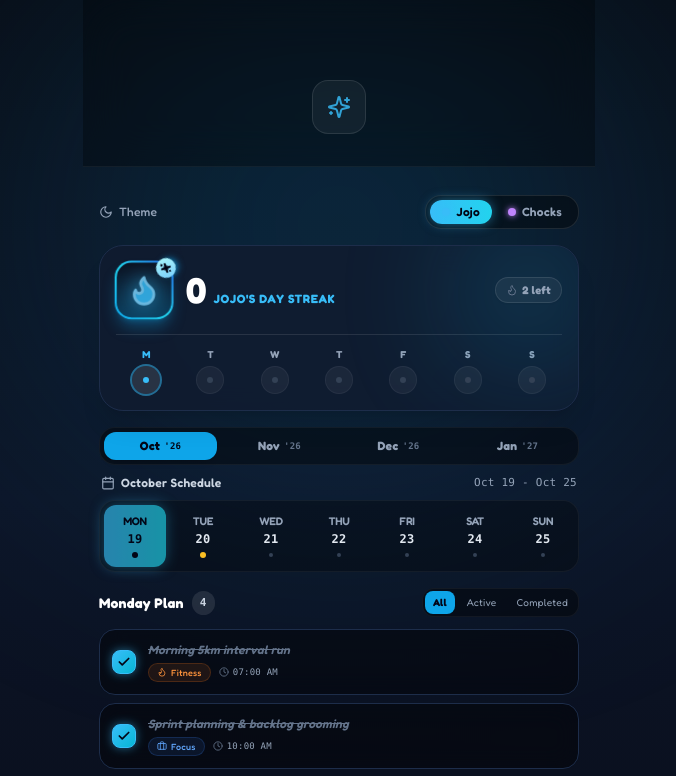
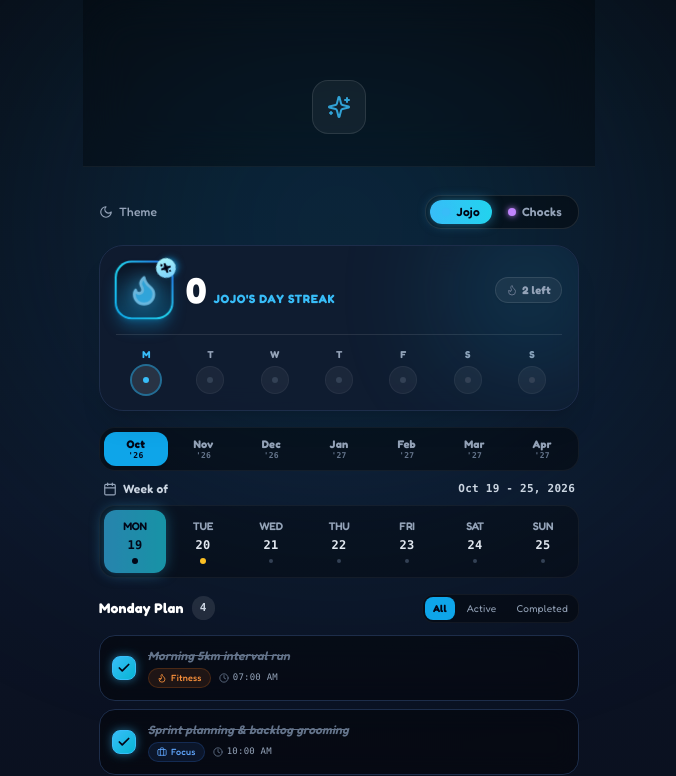
Before and after one commit to smithlyon/streak-pulse-mobile, a React (Vite) app: page / in a window 1280 px wide. Shown: the top 776 px of the page, without its empty margins (301-977 px from the left). Built offline with nearby package versions, Linux system fonts and the light colour scheme.

Commit message:
feat: sync calendar and day selector with months from October to April

```diff
--- a/src/App.jsx
+++ b/src/App.jsx
@@ -9,6 +9,7 @@ import { AdminPinModal } from './components/AdminPinModal';
 import { AdminControls } from './components/AdminControls';
 import { THEMES } from './constants/themeConfig';
 import { DAYS_OF_WEEK, INITIAL_TASKS } from './constants/initialData';
+import { getWeekDaysForDate, jsDayToDayId } from './utils/dateUtils';
 import { ShieldCheck } from 'lucide-react';
 
 const STORAGE_KEY_THEME = 'daily_pulse_theme_v1';
@@ -20,9 +21,19 @@ export default function App() {
     return localStorage.getItem(STORAGE_KEY_THEME) || 'jojo';
   });
 
-  // Active day & month selection
-  const [selectedDay, setSelectedDay] = useState('mon');
-  const [selectedMonth, setSelectedMonth] = useState('oct');
+  // Selected date state - single source of truth for DaySelector & Admin Calendar
+  const [selectedDate, setSelectedDate] = useState(() => {
+    const now = new Date();
+    const y = now.getFullYear();
+    const m = now.getMonth();
+    if ((y === 2026 && m >= 9) || (y === 2027 && m <= 3)) {
+      return now;
+    }
+    return new Date(2026, 9, 20); // Tuesday, Oct 20, 2026
+  });
+
+  const weekDays = getWeekDaysForDate(selectedDate);
+  const selectedDay = jsDayToDayId(selectedDate.getDay());
 
   // Independent tasks per profile: { jojo: tasksByDay, chocks: tasksByDay }
   const [tasksByProfile, setTasksByProfile] = useState(() => {
@@ -85,7 +96,7 @@ export default function App() {
   const activeDayTasks = tasksByDay[selectedDay] || [];
   const completedCount = activeDayTasks.filter((t) => t.completed).length;
   const totalCount = activeDayTasks.length;
-  const selectedDayObj = DAYS_OF_WEEK.find((d) => d.id === selectedDay) || DAYS_OF_WEEK[0];
+  const selectedDayObj = weekDays.find((d) => d.id === selectedDay) || DAYS_OF_WEEK[0];
 
   // Dynamic Streak calculation for the active profile (starts at 0 and increments day by day)
   const completedDaysCount = DAYS_OF_WEEK.filter((d) => {
@@ -227,14 +238,20 @@ export default function App() {
           selectedDay={selectedDay}
         />
 
-        {/* Interactive Day Selector Pills (Mon - Sun) & Months (Oct - Jan) */}
+        {/* Interactive Day Selector Pills (Mon - Sun) & Months (Oct - Apr) */}
         <DaySelector
-          selectedDay={selectedDay}
-          onSelectDay={(dayId) => setSelectedDay(dayId)}
+          selectedDate={selectedDate}
+          onSelectDate={setSelectedDate}
+          onSelectDay={(dayId) => {
+            const found = weekDays.find((d) => d.id === dayId);
+            if (found) setSelectedDate(found.dateObj);
+          }}
           tasksByDay={tasksByDay}
           currentTheme={currentTheme}
-          selectedMonthId={selectedMonth}
-          onSelectMonth={(m) => setSelectedMonth(m)}
+          weekDays={weekDays}
+          onSelectMonth={(monthIdx, year) => {
+            setSelectedDate(new Date(year, monthIdx, 1));
+          }}
         />
 
         {/* Admin Inline Controls (Revealed dynamically once unlocked) */}
@@ -243,10 +260,15 @@ export default function App() {
             <AdminControls
               selectedDayName={selectedDayObj.full}
               selectedDayId={selectedDay}
+              selectedDate={selectedDate}
+              onSelectDate={setSelectedDate}
+              onSelectDay={(dayId) => {
+                const found = weekDays.find((d) => d.id === dayId);
+                if (found) setSelectedDate(found.dateObj);
+              }}
               onAddTask={handleAddTask}
               onResetDefaults={handleResetDefaults}
               currentTheme={currentTheme}
-              onSelectDay={(dayId) => setSelectedDay(dayId)}
             />
           )}
         </AnimatePresence>
--- a/src/components/AdminControls.jsx
+++ b/src/components/AdminControls.jsx
@@ -1,4 +1,4 @@
-import React, { useState } from 'react';
+import React, { useState, useEffect } from 'react';
 import { motion, AnimatePresence } from 'framer-motion';
 import {
   Plus,
@@ -9,41 +9,49 @@ import {
   Calendar,
   ChevronLeft,
   ChevronRight,
-  CalendarDays,
-  Check
+  CalendarDays
 } from 'lucide-react';
-import { CATEGORIES, DAYS_OF_WEEK } from '../constants/initialData';
+import { CATEGORIES } from '../constants/initialData';
+import { EXTENDED_MONTHS, jsDayToDayId } from '../utils/dateUtils';
 
 export const AdminControls = ({
   selectedDayName,
   selectedDayId,
+  selectedDate = new Date(),
+  onSelectDate,
+  onSelectDay,
   onAddTask,
   onResetDefaults,
-  currentTheme,
-  onSelectDay
+  currentTheme
 }) => {
   const [title, setTitle] = useState('');
   const [category, setCategory] = useState('work');
   const [time, setTime] = useState('09:00 AM');
   const [showCalendar, setShowCalendar] = useState(false);
 
-  // Calendar State: Defaults to current month & year
-  const today = new Date();
-  const [currentMonthDate, setCurrentMonthDate] = useState(new Date(today.getFullYear(), today.getMonth(), 1));
-  const [selectedDate, setSelectedDate] = useState(new Date());
+  // Calendar month view state (synced with selectedDate initially)
+  const [currentMonthDate, setCurrentMonthDate] = useState(
+    new Date(selectedDate.getFullYear(), selectedDate.getMonth(), 1)
+  );
 
-  // Weekday day IDs mapped from JS getDay() (0 = Sun, 1 = Mon, ..., 6 = Sat)
-  const jsDayToAppDayId = ['sun', 'mon', 'tue', 'wed', 'thu', 'fri', 'sat'];
+  // Sync calendar month view whenever selectedDate changes from DaySelector
+  useEffect(() => {
+    setCurrentMonthDate(new Date(selectedDate.getFullYear(), selectedDate.getMonth(), 1));
+  }, [selectedDate]);
 
+  const getSmartToday = () => {
+    const now = new Date();
+    const y = now.getFullYear();
+    const m = now.getMonth();
+    if ((y === 2026 && m >= 9) || (y === 2027 && m <= 3)) {
+      return now;
+    }
+    return new Date(2026, 9, 20);
+  };
+
+  const today = getSmartToday();
   const year = currentMonthDate.getFullYear();
   const month = currentMonthDate.getMonth(); // 0-indexed
-
-  const TARGET_MONTHS = [
-    { label: 'October', short: 'Oct', year: 2026, month: 9 },
-    { label: 'November', short: 'Nov', year: 2026, month: 10 },
-    { label: 'December', short: 'Dec', year: 2026, month: 11 },
-    { label: 'January', short: 'Jan', year: 2027, month: 0 }
-  ];
 
   // Month navigation
   const handlePrevMonth = () => {
@@ -55,37 +63,30 @@ export const AdminControls = ({
   };
 
   // Calendar calculations
-  // Get days in current month
   const daysInMonth = new Date(year, month + 1, 0).getDate();
-  // Day of week of the 1st of month: 0=Sun, 1=Mon, ..., 6=Sat
-  // We want Monday = 0, Sunday = 6
-  const firstDayOfWeek = (new Date(year, month, 1).getDay() + 6) % 7;
+  const firstDayOfWeek = (new Date(year, month, 1).getDay() + 6) % 7; // Monday = 0
 
   const monthNames = [
     'January', 'February', 'March', 'April', 'May', 'June',
     'July', 'August', 'September', 'October', 'November', 'December'
   ];
 
-  // Pick a date from the calendar
+  // Pick a date from the calendar: updates both selectedDate and day ID in exact sync!
   const handlePickDate = (dayNum) => {
     const picked = new Date(year, month, dayNum);
-    setSelectedDate(picked);
+    const dayId = jsDayToDayId(picked.getDay());
 
-    // Sync app active day to this date's day of week
-    const targetDayId = jsDayToAppDayId[picked.getDay()];
-    if (onSelectDay && targetDayId) {
-      onSelectDay(targetDayId);
-    }
+    if (onSelectDate) onSelectDate(picked);
+    if (onSelectDay) onSelectDay(dayId);
   };
 
-  // Target day calculation for the task to be added
-  const targetDayId = jsDayToAppDayId[selectedDate.getDay()];
   const formattedSelectedDate = selectedDate.toLocaleDateString('en-US', {
     weekday: 'short',
     month: 'short',
     day: 'numeric',
     year: 'numeric'
   });
+
   const shortDateLabel = selectedDate.toLocaleDateString('en-US', {
     month: 'short',
     day: 'numeric'
@@ -94,6 +95,8 @@ export const AdminControls = ({
   const handleSubmit = (e) => {
     e.preventDefault();
     if (!title.trim()) return;
+
+    const targetDayId = jsDayToDayId(selectedDate.getDay());
 
     onAddTask({
       title: title.trim(),
@@ -129,7 +132,7 @@ export const AdminControls = ({
                 Admin Task Scheduler
               </span>
               <span className="text-[10px] text-slate-400 font-medium">
-                Log habits & schedule future dates
+                Log habits & schedule (Oct '26 – Apr '27)
               </span>
             </div>
           </div>
@@ -152,7 +155,7 @@ export const AdminControls = ({
             <button
               type="button"
               onClick={onResetDefaults}
-              title="Reset this week to original initial tasks"
+              title="Reset tasks for the week to default state"
               className="p-1.5 rounded-xl text-slate-400 hover:text-rose-400 bg-white/5 hover:bg-rose-500/10 border border-white/5 transition-colors"
             >
               <RotateCcw className="w-3.5 h-3.5" />
@@ -160,7 +163,7 @@ export const AdminControls = ({
           </div>
         </div>
 
-        {/* Interactive Future Calendar Picker (Revealed upon toggle or expansion) */}
+        {/* Interactive Future Calendar Picker (October 2026 to April 2027) */}
         <AnimatePresence>
           {showCalendar && (
             <motion.div
@@ -170,7 +173,7 @@ export const AdminControls = ({
               className="mb-3.5 overflow-hidden rounded-2xl bg-black/40 border border-white/10 p-3"
             >
               {/* Calendar Month Header & Navigation */}
-              <div className="flex items-center justify-between mb-2.5 px-1">
+              <div className="flex items-center justify-between mb-2 px-1">
                 <div className="flex items-center gap-1.5">
                   <CalendarDays className={`w-4 h-4 ${currentTheme.accentClass}`} />
                   <span className="text-xs font-bold text-white font-playful">
@@ -188,7 +191,12 @@ export const AdminControls = ({
                   </button>
                   <button
                     type="button"
-                    onClick={() => setCurrentMonthDate(new Date(today.getFullYear(), today.getMonth(), 1))}
+                    onClick={() => {
+                      const t = getSmartToday();
+                      if (onSelectDate) onSelectDate(t);
+                      if (onSelectDay) onSelectDay(jsDayToDayId(t.getDay()));
+                      setCurrentMonthDate(new Date(t.getFullYear(), t.getMonth(), 1));
+                    }}
                     className="px-2 py-0.5 rounded-lg text-[10px] font-bold bg-white/5 hover:bg-white/10 text-slate-400 hover:text-white"
                   >
                     Today
@@ -203,23 +211,28 @@ export const AdminControls = ({
                 </div>
               </div>
 
-              {/* Quick 4-Month Selector (October to January) */}
-              <div className="grid grid-cols-4 gap-1 mb-2.5 bg-black/50 p-1 rounded-xl border border-white/5">
-                {TARGET_MONTHS.map((m) => {
+              {/* 7-Month Selector Row: October 2026 to April 2027 */}
+              <div className="flex items-center gap-1 mb-2.5 bg-black/50 p-1 rounded-xl border border-white/5 overflow-x-auto no-scrollbar">
+                {EXTENDED_MONTHS.map((m) => {
                   const isCurrent = year === m.year && month === m.month;
                   return (
                     <button
                       key={m.label}
                       type="button"
-                      onClick={() => setCurrentMonthDate(new Date(m.year, m.month, 1))}
-                      className={`py-1.5 px-1 rounded-lg text-xs font-bold transition-all text-center flex flex-col items-center justify-center ${
+                      onClick={() => {
+                        setCurrentMonthDate(new Date(m.year, m.month, 1));
+                        const d = new Date(m.year, m.month, 1);
+                        if (onSelectDate) onSelectDate(d);
+                        if (onSelectDay) onSelectDay(jsDayToDayId(d.getDay()));
+                      }}
+                      className={`flex-1 min-w-[42px] py-1.5 px-1 rounded-lg text-xs font-bold transition-all text-center flex flex-col items-center justify-center ${
                         isCurrent
                           ? `${currentTheme.accentBg} text-slate-950 shadow-md font-black`
                           : 'text-slate-400 hover:text-white hover:bg-white/5'
                       }`}
                     >
                       <span className="text-[11px] leading-tight">{m.short}</span>
-                      <span className={`text-[9px] font-mono leading-none ${isCurrent ? 'text-slate-950 font-bold' : 'text-slate-500'}`}>
+                      <span className={`text-[8px] font-mono leading-none ${isCurrent ? 'text-slate-950 font-bold' : 'text-slate-500'}`}>
                         {m.year === 2027 ? "'27" : "'26"}
                       </span>
                     </button>
@@ -278,7 +291,7 @@ export const AdminControls = ({
 
               {/* Selected date preview notification banner */}
               <div className="mt-2.5 pt-2 border-t border-white/5 flex items-center justify-between text-[11px]">
-                <span className="text-slate-400">Scheduled for:</span>
+                <span className="text-slate-400">Selected Date:</span>
                 <span className={`font-bold ${currentTheme.accentClass} flex items-center gap-1`}>
                   <Calendar className="w-3 h-3" />
                   {formattedSelectedDate}
@@ -304,7 +317,7 @@ export const AdminControls = ({
                 onClick={() => setShowCalendar(true)}
                 className="text-[10px] text-slate-400 hover:text-white underline underline-offset-2"
               >
-                Change Date
+                Change Date (Oct - Apr)
               </button>
             )}
           </div>
--- a/src/components/DaySelector.jsx
+++ b/src/components/DaySelector.jsx
@@ -1,37 +1,43 @@
 import React from 'react';
 import { motion } from 'framer-motion';
 import { Check, Calendar } from 'lucide-react';
-import { MONTHS_CONFIG } from '../constants/initialData';
+import { EXTENDED_MONTHS, getMondayOfWeek, formatWeekRange, getWeekDaysForDate } from '../utils/dateUtils';
 
 export const DaySelector = ({
-  selectedDay,
+  selectedDate = new Date(2026, 9, 20),
+  onSelectDate,
   onSelectDay,
-  tasksByDay,
+  tasksByDay = {},
   currentTheme,
-  selectedMonthId = 'oct',
+  weekDays = [],
   onSelectMonth
 }) => {
-  const currentMonth = MONTHS_CONFIG.find(m => m.id === selectedMonthId) || MONTHS_CONFIG[0];
-  const daysList = currentMonth.days;
+  const safeDate = selectedDate instanceof Date && !isNaN(selectedDate) ? selectedDate : new Date(2026, 9, 20);
+  const currentMonthNum = safeDate.getMonth();
+  const currentYear = safeDate.getFullYear();
+  const monday = getMondayOfWeek(safeDate);
+  const weekRangeText = formatWeekRange(monday);
+  const days = weekDays && weekDays.length === 7 ? weekDays : getWeekDaysForDate(safeDate);
 
   return (
     <div className="px-4 py-2">
-      {/* Month Selector Pills: October to January */}
-      <div className="grid grid-cols-4 gap-1.5 mb-2.5 bg-black/40 p-1 rounded-2xl border border-white/5">
-        {MONTHS_CONFIG.map((m) => {
-          const isSelected = selectedMonthId === m.id;
+      {/* 7-Month Selector Pills: October 2026 to April 2027 */}
+      <div className="flex items-center gap-1 mb-2.5 bg-black/40 p-1 rounded-2xl border border-white/5 overflow-x-auto no-scrollbar">
+        {EXTENDED_MONTHS.map((m) => {
+          const isSelectedMonth = currentMonthNum === m.month && currentYear === m.year;
           return (
             <button
               key={m.id}
-              onClick={() => onSelectMonth && onSelectMonth(m.id)}
-              className={`py-1.5 px-1 rounded-xl text-xs font-bold transition-all text-center flex items-center justify-center gap-1 ${
-                isSelected
+              type="button"
+              onClick={() => onSelectMonth && onSelectMonth(m.month, m.year)}
+              className={`flex-1 min-w-[44px] py-1.5 px-1 rounded-xl text-xs font-bold transition-all text-center flex flex-col items-center justify-center ${
+                isSelectedMonth
                   ? `${currentTheme.accentBg} text-slate-950 shadow-md font-black`
                   : 'text-slate-400 hover:text-white hover:bg-white/5'
               }`}
             >
-              <span>{m.short}</span>
-              <span className={`text-[9px] font-mono ${isSelected ? 'text-slate-950 font-bold' : 'text-slate-500'}`}>
+              <span className="text-[11px] leading-tight">{m.short}</span>
+              <span className={`text-[8px] font-mono leading-none ${isSelectedMonth ? 'text-slate-950 font-bold' : 'text-slate-500'}`}>
                 {m.year === 2027 ? "'27" : "'26"}
               </span>
             </button>
@@ -39,21 +45,25 @@ export const DaySelector = ({
         })}
       </div>
 
-      {/* Week Header info */}
-      <div className="flex items-center justify-between mb-2 px-0.5">
+      {/* Week Header info with exact synced dates */}
+      <div className="flex items-center justify-between mb-2 px-1">
         <div className="flex items-center gap-1.5 text-xs font-semibold text-slate-300">
           <Calendar className="w-3.5 h-3.5 text-slate-400" />
-          <span>{currentMonth.name} Schedule</span>
+          <span>Week of</span>
         </div>
-        <span className="text-[11px] text-slate-400 font-mono">
-          {currentMonth.range}
+        <span className="text-[11px] text-slate-300 font-mono font-semibold">
+          {weekRangeText}
         </span>
       </div>
 
-      {/* 7 Days Pills Container */}
+      {/* 7 Days Pills Container (Mon - Sun of the active week) */}
       <div className="grid grid-cols-7 gap-1.5 p-1 rounded-2xl bg-black/30 border border-white/5">
-        {daysList.map((day) => {
-          const isSelected = selectedDay === day.id;
+        {days.map((day) => {
+          const isSelected =
+            day.dateObj.getFullYear() === safeDate.getFullYear() &&
+            day.dateObj.getMonth() === safeDate.getMonth() &&
+            day.dateObj.getDate() === safeDate.getDate();
+
           const dayTasks = tasksByDay[day.id] || [];
           const total = dayTasks.length;
           const completed = dayTasks.filter(t => t.completed).length;
@@ -61,8 +71,11 @@ export const DaySelector = ({
 
           return (
             <button
-              key={day.id}
-              onClick={() => onSelectDay(day.id)}
+              key={day.dateKey}
+              onClick={() => {
+                if (onSelectDate) onSelectDate(day.dateObj);
+                if (onSelectDay) onSelectDay(day.id);
+              }}
               className={`relative py-2 px-1 rounded-xl flex flex-col items-center justify-center transition-all duration-200 group focus:outline-none ${
                 isSelected ? 'text-slate-950 font-bold' : 'text-slate-400 hover:text-white hover:bg-white/5'
               }`}
@@ -81,7 +94,7 @@ export const DaySelector = ({
                 {day.label}
               </span>
 
-              {/* Date Number */}
+              {/* Date Number - in exact sync with calendar */}
               <span className={`text-xs font-mono font-bold mt-0.5 ${isSelected ? 'text-slate-950' : 'text-slate-200'}`}>
                 {day.dateNum}
               </span>
--- /dev/null
+++ b/src/utils/dateUtils.js
@@ -0,0 +1,62 @@
+export const EXTENDED_MONTHS = [
+  { id: 'oct', label: 'October', short: 'Oct', year: 2026, month: 9 },
+  { id: 'nov', label: 'November', short: 'Nov', year: 2026, month: 10 },
+  { id: 'dec', label: 'December', short: 'Dec', year: 2026, month: 11 },
+  { id: 'jan', label: 'January', short: 'Jan', year: 2027, month: 0 },
+  { id: 'feb', label: 'February', short: 'Feb', year: 2027, month: 1 },
+  { id: 'mar', label: 'March', short: 'Mar', year: 2027, month: 2 },
+  { id: 'apr', label: 'April', short: 'Apr', year: 2027, month: 3 }
+];
+
+export const getMondayOfWeek = (date) => {
+  const d = new Date(date);
+  const day = d.getDay();
+  const diff = (day + 6) % 7; // 0 for Mon, 1 for Tue ... 6 for Sun
+  d.setDate(d.getDate() - diff);
+  d.setHours(0, 0, 0, 0);
+  return d;
+};
+
+export const getWeekDaysForDate = (date) => {
+  const monday = getMondayOfWeek(date);
+  const dayIds = ['mon', 'tue', 'wed', 'thu', 'fri', 'sat', 'sun'];
+  const dayLabels = ['Mon', 'Tue', 'Wed', 'Thu', 'Fri', 'Sat', 'Sun'];
+  const dayFulls = ['Monday', 'Tuesday', 'Wednesday', 'Thursday', 'Friday', 'Saturday', 'Sunday'];
+
+  return [0, 1, 2, 3, 4, 5, 6].map((i) => {
+    const d = new Date(monday);
+    d.setDate(monday.getDate() + i);
+    return {
+      id: dayIds[i],
+      label: dayLabels[i],
+      full: dayFulls[i],
+      dateNum: d.getDate(),
+      month: d.getMonth(),
+      year: d.getFullYear(),
+      dateObj: d,
+      dateKey: `${d.getFullYear()}-${String(d.getMonth() + 1).padStart(2, '0')}-${String(d.getDate()).padStart(2, '0')}`
+    };
+  });
+};
+
+export const formatWeekRange = (mondayDate) => {
+  const sunday = new Date(mondayDate);
+  sunday.setDate(mondayDate.getDate() + 6);
+
+  const startMonth = mondayDate.toLocaleDateString('en-US', { month: 'short' });
+  const endMonth = sunday.toLocaleDateString('en-US', { month: 'short' });
+  const startDay = mondayDate.getDate();
+  const endDay = sunday.getDate();
+  const year = sunday.getFullYear();
+
+  if (startMonth === endMonth) {
+    return `${startMonth} ${startDay} - ${endDay}, ${year}`;
+  }
+  return `${startMonth} ${startDay} - ${endMonth} ${endDay}, ${year}`;
+};
+
+export const jsDayToDayId = (dayIndex) => {
+  // 0 is Sunday, 1 is Monday ... 6 is Saturday
+  const map = ['sun', 'mon', 'tue', 'wed', 'thu', 'fri', 'sat'];
+  return map[dayIndex] || 'mon';
+};
```
